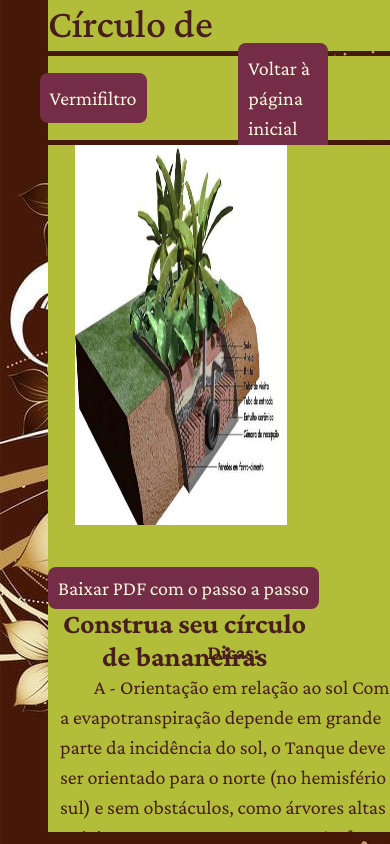
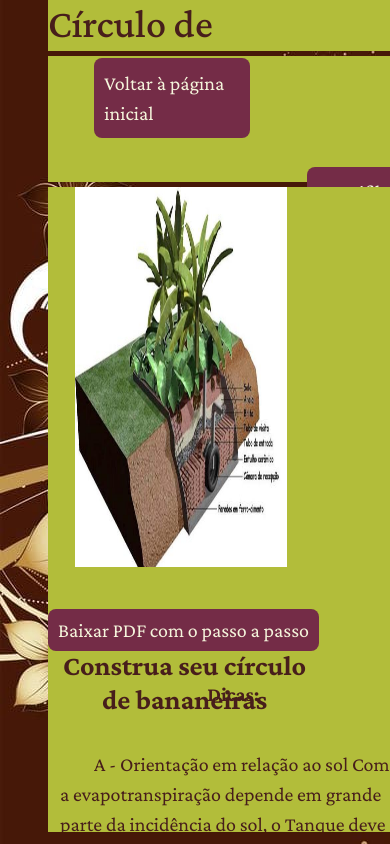
Before and after one commit to matheuspretes/EcoSaneamento, a plain HTML site: page modelo1.html in a window 390 px wide. Shown: the top 844 px of the page. Drawn offline with nearby package versions, Linux system fonts and the light colour scheme; a web font is replaced by a local one.

Commit message:
alterações Matheus

```diff
--- a/css/modelo1.css
+++ b/css/modelo1.css
@@ -37,16 +37,14 @@ body{
     height: 92vh
 }
 
-#botoes{
+#botoes {
     grid-area: botoes;
     display: grid;
     grid-template-areas: "modelo2 sobre";
-    grid-template-columns: 1fr 1fr;
-    grid-gap: 10px;
-    border: 4px;
+    grid-auto-columns: 4fr 1fr;
+    grid-gap: 5px;
     background-color: #b2bd3a;
     height: 10vh;
-
 }
 
 #modelo2{
@@ -85,6 +83,11 @@ body{
     width: 100%;
     height: 90vh
 }
+
+.alinhamento {
+    text-align: center;
+}
+
 #texto1{
     grid-area: texto1;
     width: 42vw;
@@ -126,3 +129,81 @@ a{
     border-radius: 8px;
     text-decoration: none;
 }
+
+@media screen and (max-width: 890px) {
+
+    #botoes {
+        grid-area: botoes;
+        height: 20vh
+    }
+
+    #sobre {
+        grid-area: sobre;
+        width: 30vw;
+        height: 10vh;
+
+
+    }
+
+    #modelo1 {
+        grid-area: modelo1;
+        width: 30vw;
+        height: 10vh
+    }
+
+    #imagemModelo {
+        grid-area: imagemModelo;
+        width: 78vw;
+
+    }
+
+}
+@media screen and (max-width: 800px) {
+    #botoes {
+        grid-area: botoes;
+        display: grid;
+        grid-template-areas: "modelo2 sobre";
+        grid-auto-columns: 2fr 2fr;
+        grid-gap: 5px;
+        background-color: #b2bd3a;
+        height: 10vh
+    }
+
+}
+@media screen and (max-width: 650px) {
+    .alinhameno {
+
+        height: 5vh;
+    }
+
+    .alinhamento {
+        text-align: center;
+        height: 7vh;
+
+    }
+
+    .imagem{
+        width: 50%;
+        height: 100%;
+    }
+
+    #botoes {
+        grid-area: botoes;
+        height: 15vh
+    }
+
+    #sobre {
+        grid-area: sobre;
+        width: 40vw;
+        height: 10vh;
+
+    }
+
+    #modelo2 {
+        grid-area: modelo2;
+        width: 40vw;
+        height: 10vh
+    }
+
+
+}
--- a/css/modelo2.css
+++ b/css/modelo2.css
@@ -29,7 +29,7 @@ body{
     display: grid;
     grid-template-areas: "botoes"
                          "conteudo";
-    grid-gap: 10px;
+    grid-gap: 5px;
     grid-template-rows: 15vh 75vh;
     width: 95vw;
     height: 92vh
@@ -39,12 +39,11 @@ body{
     grid-area: botoes;
     display: grid;
     grid-template-areas: "modelo1 sobre";
-    grid-auto-columns: 1fr 1fr;
-    grid-gap: 10px;
+    grid-auto-columns: 4fr 1fr;
+    grid-gap: 5px;
     background-color: #b2bd3a;
-    height: 10vh
+    height: 10vh;
 }
-
 #modelo1{
     grid-area: modelo1;
     width: 20vw;
@@ -109,3 +108,85 @@ p {
     margin-right: 10px;
     text-indent: 3ch;
 }
+
+.alinhamento {
+    text-align: center;
+}
+
+@media screen and (max-width: 890px) {
+
+    #botoes {
+        grid-area: botoes;
+        height: 20vh
+    }
+
+    #sobre {
+        grid-area: sobre;
+        width: 30vw;
+        height: 10vh;
+
+
+    }
+
+    #modelo1 {
+        grid-area: modelo1;
+        width: 30vw;
+        height: 10vh
+    }
+
+    #imagemModelo {
+        grid-area: imagemModelo;
+        width: 78vw;
+
+    }
+
+}
+@media screen and (max-width: 800px) {
+    #botoes {
+        grid-area: botoes;
+        display: grid;
+        grid-template-areas: "modelo1 sobre";
+        grid-auto-columns: 2fr 2fr;
+        grid-gap: 5px;
+        background-color: #b2bd3a;
+        height: 10vh
+    }
+
+}
+@media screen and (max-width: 650px) {
+    .dicas {
+
+        height: 5vh;
+    }
+
+    .principal {
+        text-align: center;
+        height: 7vh;
+
+    }
+
+    .imagem{
+        width: 50%;
+        height: 100%;
+    }
+
+    #botoes {
+        grid-area: botoes;
+        height: 15vh
+    }
+
+    #sobre {
+        grid-area: sobre;
+        width: 40vw;
+        height: 10vh;
+
+    }
+
+    #modelo1 {
+        grid-area: modelo1;
+        width: 40vw;
+        height: 10vh
+    }
+
+
+}
--- a/modelo1.html
+++ b/modelo1.html
@@ -5,7 +5,7 @@
     <meta name="viewport" content="width=device-width, initial-scale=1.0">
     <link type="text/css" rel="stylesheet" href="css/bootstrap.css" />
     <link rel="stylesheet" href="css/modelo1.css">
-    <title> Modelo 1</title>
+    <title>Contrução Círculo De Bananeiras</title>
 </head>
 
 <body class="ml-5">
@@ -19,8 +19,8 @@
 
         </div>
         <div id="corpo" class="d-flex flex-column">
-            <div id="botoes" class="justify-content-center align-items-space-around ">
-                <div id="modelo2" class="rounded mt-6 d-flex align-items-center justify-content-center">
+            <div id="botoes" class="justify-content-between align-content-around">
+                <div id="modelo1" class="rounded mt-6 d-flex align-items-center justify-content-center">
                     <a href="modelo2.html">Vermifiltro</a>
                 </div>
 
@@ -38,8 +38,8 @@
                 <a id="pdf" href="ContruçãoCírculoDeBananeiras.pdf" download>Baixar PDF com o passo a passo</a>
                 <br>
                 <div id="texto" class="p-1" style="font-size: 1.25rem;">
-                    <h3 style="width: 68vw; height: 3vh;" class="text-center font-weight-bold">Construa seu círculo de bananeiras</h3>
-                    <h5 class="font-weight-bold text-center"> Dicas:</h5>
+                    <h3 style="width: 68vw; height: 3vh;" class="text-center font-weight-bold alinhamento">Construa seu círculo de bananeiras</h3>
+                    <h5 class="font-weight-bold text-center alinhamento"> Dicas:</h5>
                     <p>
                         A - Orientação em relação ao sol
                         Como a evapotranspiração depende em grande parte da incidência do sol, o
```
Also changed, not shown: modelo2.html (+3 -3 lines).
